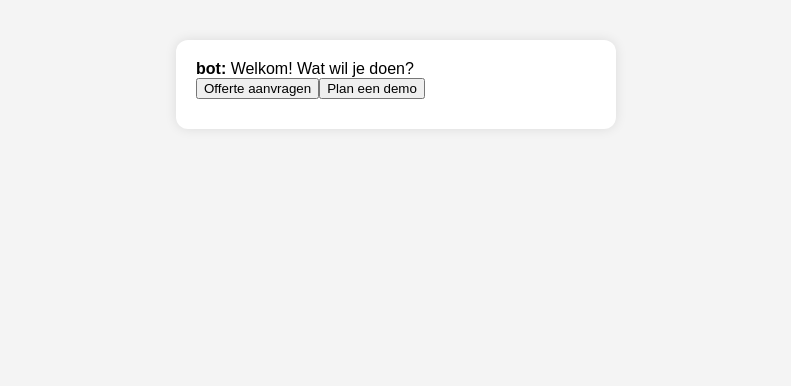
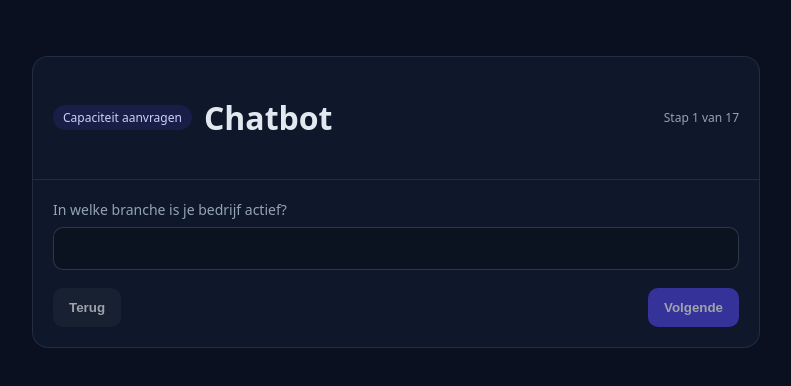
Before and after one commit to ennes7/Chatbot-livelive, a React (Vite) app: page / in a window 1280 px wide. Shown: the top 386 px of the page, without its empty margins (244-1035 px from the left). Built offline with nearby package versions, Linux system fonts and the light colour scheme.

Commit message:
Add files via upload

```diff
--- a/index.html
+++ b/index.html
@@ -1,9 +1,9 @@
-<!DOCTYPE html>
-<html lang="en">
+<!doctype html>
+<html lang="nl">
   <head>
     <meta charset="UTF-8" />
-  <meta name="viewport" content="width=device-width, initial-scale=1.0"/>
-  <title>Chatbot Flow</title>
+    <meta name="viewport" content="width=device-width, initial-scale=1.0" />
+    <title>Capaciteit aanvragen – Chatbot</title>
   </head>
   <body>
     <div id="root"></div>
--- /dev/null
+++ b/src/App.jsx
@@ -0,0 +1,92 @@
+import React, { useState, useMemo } from 'react'
+
+const FLOW = [
+  { key: 'branche', label: 'In welke branche is je bedrijf actief?', type: 'text', required: true },
+  { key: 'bedrijfsnaam', label: 'Wat is je bedrijfsnaam?', type: 'text', required: true },
+  { key: 'locatie', label: 'Wat is de locatie van de opdracht?', type: 'text', required: true },
+  { key: 'omschrijving', label: 'Wat is de opdrachtomschrijving?', type: 'textarea', required: true },
+  { key: 'musthaves', label: 'Wat zijn de technische must-haves?', type: 'textarea', required: true },
+  { key: 'nicetohaves', label: 'Wat zijn de technische nice-to-haves?', type: 'textarea' },
+  { key: 'startdatum', label: 'Wat is de gewenste startdatum?', type: 'date', required: true },
+  { key: 'uren', label: 'Voor hoeveel uur per week is de opdracht?', type: 'number', min: 1, max: 40, required: true },
+  { key: 'duur', label: 'Wat is de verwachte duur van de opdracht?', type: 'text', required: true },
+  { key: 'tarief', label: 'Zijn er tariefkaders waar wij rekening mee kunnen houden?', type: 'text' },
+  { key: 'werkvorm', label: 'Is de opdracht remote, hybride of op kantoor? En in welke verdeling?', type: 'select', options: ['Remote', 'Hybride', 'Op kantoor'] },
+  { key: 'teamsamenstelling', label: 'Hoe ziet de teamsamenstelling eruit?', type: 'textarea' },
+  { key: 'os', label: 'Werken jullie met Mac of Windows?', type: 'select', options: ['Mac', 'Windows', 'Beide'] },
+  { key: 'hardware', label: 'Gebruikt de specialist eigen hardware of wordt er een laptop verstrekt?', type: 'select', options: ['Eigen hardware', 'Laptop wordt verstrekt'] },
+  { key: 'taal', label: 'Is Nederlands vereist of mag de kandidaat ook Engelstalig zijn?', type: 'select', options: ['Nederlands', 'Engels', 'Beide'] },
+  { key: 'interviews', label: 'Kunnen we op korte termijn interviews plannen?', type: 'select', options: ['Ja', 'Nee'] },
+  { key: 'rondes', label: 'Volgt er één gesprek of meerdere rondes?', type: 'select', options: ['Eén gesprek', 'Meerdere rondes'] }
+];
+
+function Field({ cfg, value, setValue }) {
+  const common = {
+    className: cfg.type === 'textarea' ? 'textarea' : (cfg.type === 'select' ? 'select' : 'input'),
+    value: value ?? '',
+    onChange: (e) => setValue(e.target.value)
+  };
+  if (cfg.type === 'textarea') return <textarea rows={4} {...common} />;
+  if (cfg.type === 'text') return <input type="text" {...common} />;
+  if (cfg.type === 'number') return <input type="number" min={cfg.min} max={cfg.max} {...common} />;
+  if (cfg.type === 'date') return <input type="date" {...common} />;
+  if (cfg.type === 'select') return (
+    <select {...common}>
+      <option value="">Maak een keuze…</option>
+      {cfg.options.map(o => <option key={o} value={o}>{o}</option>)}
+    </select>
+  );
+  return null;
+}
+
+export default function App() {
+  const [step, setStep] = useState(0);
+  const [data, setData] = useState({});
+  const total = FLOW.length;
+  const cfg = FLOW[step];
+  const value = data[cfg?.key] ?? '';
+
+  const canNext = useMemo(() => {
+    if (!cfg) return false;
+    if (!cfg.required) return true;
+    return String(value).trim().length > 0;
+  }, [cfg, value]);
+
+  const setValue = (v) => setData(d => ({ ...d, [cfg.key]: v }));
+  const next = () => { if (canNext) setStep(s => Math.min(s + 1, total)); };
+  const back = () => setStep(s => Math.max(s - 1, 0));
+  const restart = () => { setData({}); setStep(0); };
+
+  return (
+    <div className="container">
+      <div className="card">
+        <div className="header">
+          <span className="badge">Capaciteit aanvragen</span>
+          <h1>Chatbot</h1>
+          <span className="small" style={{marginLeft:'auto'}}>{step+1 <= total ? `Stap ${step+1} van ${total}` : 'Overzicht'}</span>
+        </div>
+        <div className="content">
+          {step < total ? (
+            <>
+              <p className="label">{cfg.label}</p>
+              <Field cfg={cfg} value={value} setValue={setValue} />
+              <div className="nav">
+                <button className="btn secondary" onClick={back} disabled={step===0}>Terug</button>
+                <button className="btn" onClick={next} disabled={!canNext}>Volgende</button>
+              </div>
+            </>
+          ) : (
+            <div className="summary">
+              <h2>Overzicht</h2>
+              <pre><code>{JSON.stringify(data, null, 2)}</code></pre>
+              <div className="nav">
+                <button className="btn" onClick={() => navigator.clipboard.writeText(JSON.stringify(data, null, 2))}>Kopieer JSON</button>
+                <button className="btn secondary" onClick={restart}>Opnieuw</button>
+              </div>
+            </div>
+          )}
+        </div>
+      </div>
+    </div>
+  );
+}
--- a/src/index.css
+++ b/src/index.css
@@ -1,28 +1,16 @@
-body {
-  font-family: sans-serif;
-  margin: 0;
-  padding: 0;
-  background: #f4f4f4;
-}
-.chat-window {
-  max-width: 400px;
-  margin: 40px auto;
-  background: white;
-  border-radius: 12px;
-  padding: 20px;
-  box-shadow: 0 0 12px rgba(0,0,0,0.1);
-}
-.chat-message {
-  margin-bottom: 10px;
-}
-.chat-input {
-  display: flex;
-  margin-top: 15px;
-}
-.chat-input input {
-  flex: 1;
-  padding: 10px;
-}
-.chat-input button {
-  padding: 10px 16px;
-}
+:root { --bg: #0b1020; --card: #0f172a; --muted: #94a3b8; --fg: #e2e8f0; --accent: #4f46e5; }
+* { box-sizing: border-box; }
+body { margin: 0; background: var(--bg); color: var(--fg); font-family: system-ui, -apple-system, Segoe UI, Roboto; }
+.container { max-width: 760px; margin: 40px auto; padding: 16px; }
+.card { background: var(--card); border: 1px solid rgba(148,163,184,.15); border-radius: 16px; overflow: hidden; }
+.header { padding: 18px 20px; border-bottom: 1px solid rgba(148,163,184,.15); display: flex; align-items: center; gap: 12px; }
+.badge { background: rgba(79,70,229,.15); color: #c7d2fe; padding: 4px 10px; border-radius: 999px; font-size: 12px; }
+.content { padding: 20px; }
+.label { color: var(--muted); font-size: 14px; margin: 0 0 8px; }
+.input, .select, .textarea { width: 100%; background: #0b1220; color: var(--fg); border: 1px solid rgba(148,163,184,.25); border-radius: 10px; padding: 12px 14px; font-size: 15px; }
+.btn { background: var(--accent); color: #fff; border: none; padding: 12px 16px; border-radius: 10px; font-weight: 600; cursor: pointer; }
+.btn.secondary { background: #1f2937; }
+.btn:disabled { opacity: .6; cursor: not-allowed; }
+.nav { display: flex; justify-content: space-between; gap: 12px; margin-top: 18px; }
+.small { font-size: 12px; color: var(--muted); }
+.summary code { white-space: pre-wrap; word-break: break-word; }
--- a/src/main.jsx
+++ b/src/main.jsx
@@ -1,10 +1,10 @@
-import React from "react";
-import ReactDOM from "react-dom/client";
-import ChatbotFlow from "./ChatbotFlow.jsx";
-import "./index.css";
+import React from 'react'
+import ReactDOM from 'react-dom/client'
+import App from './App.jsx'
+import './index.css'
 
-ReactDOM.createRoot(document.getElementById("root")).render(
+ReactDOM.createRoot(document.getElementById('root')).render(
   <React.StrictMode>
-    <ChatbotFlow />
+    <App />
   </React.StrictMode>
-);
+)
```
Also changed, not shown: package.json (+4 -3 lines), vite.config.js (+3 -4 lines). Lines whose indentation alone changed are shown as unchanged.
